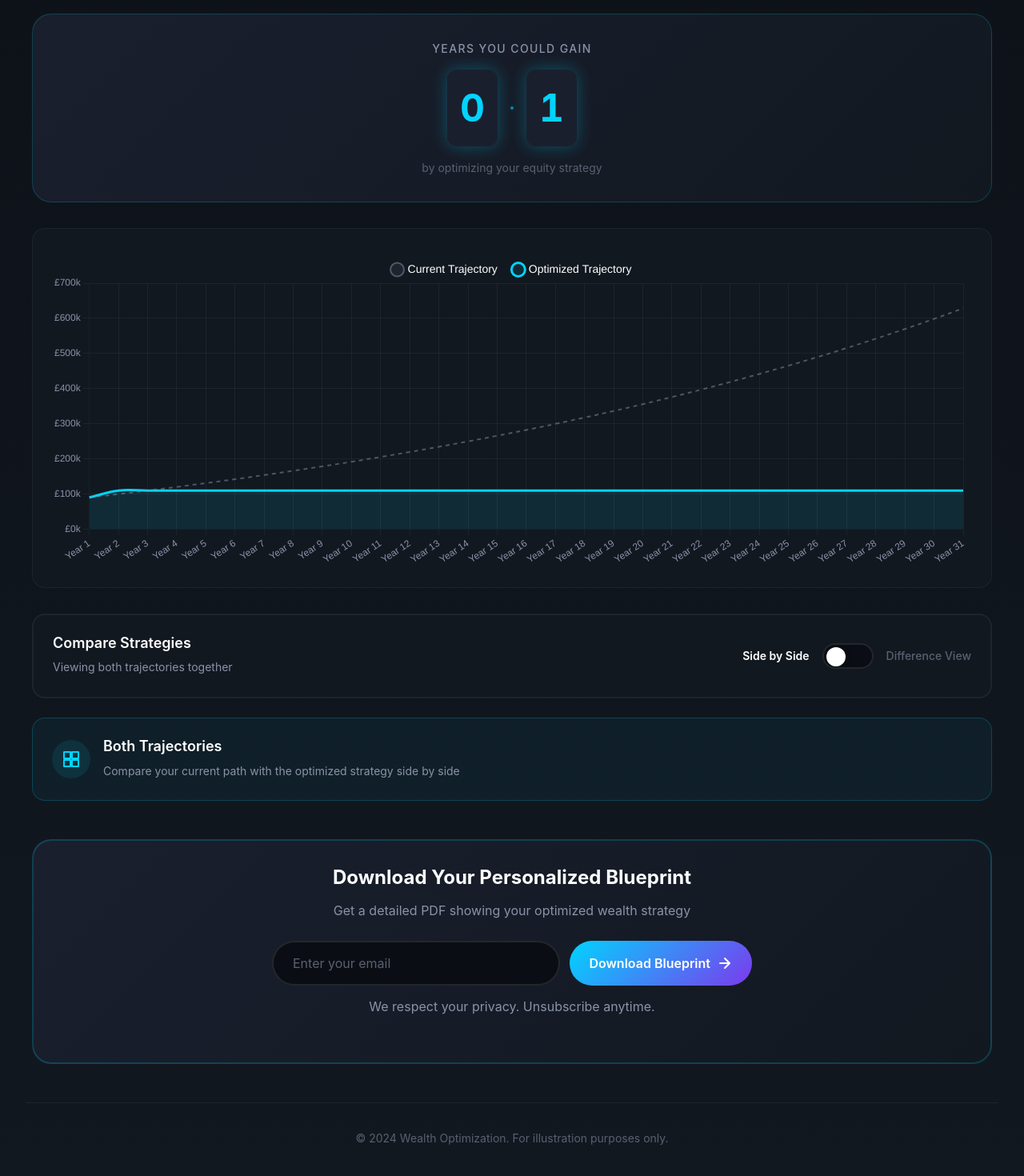
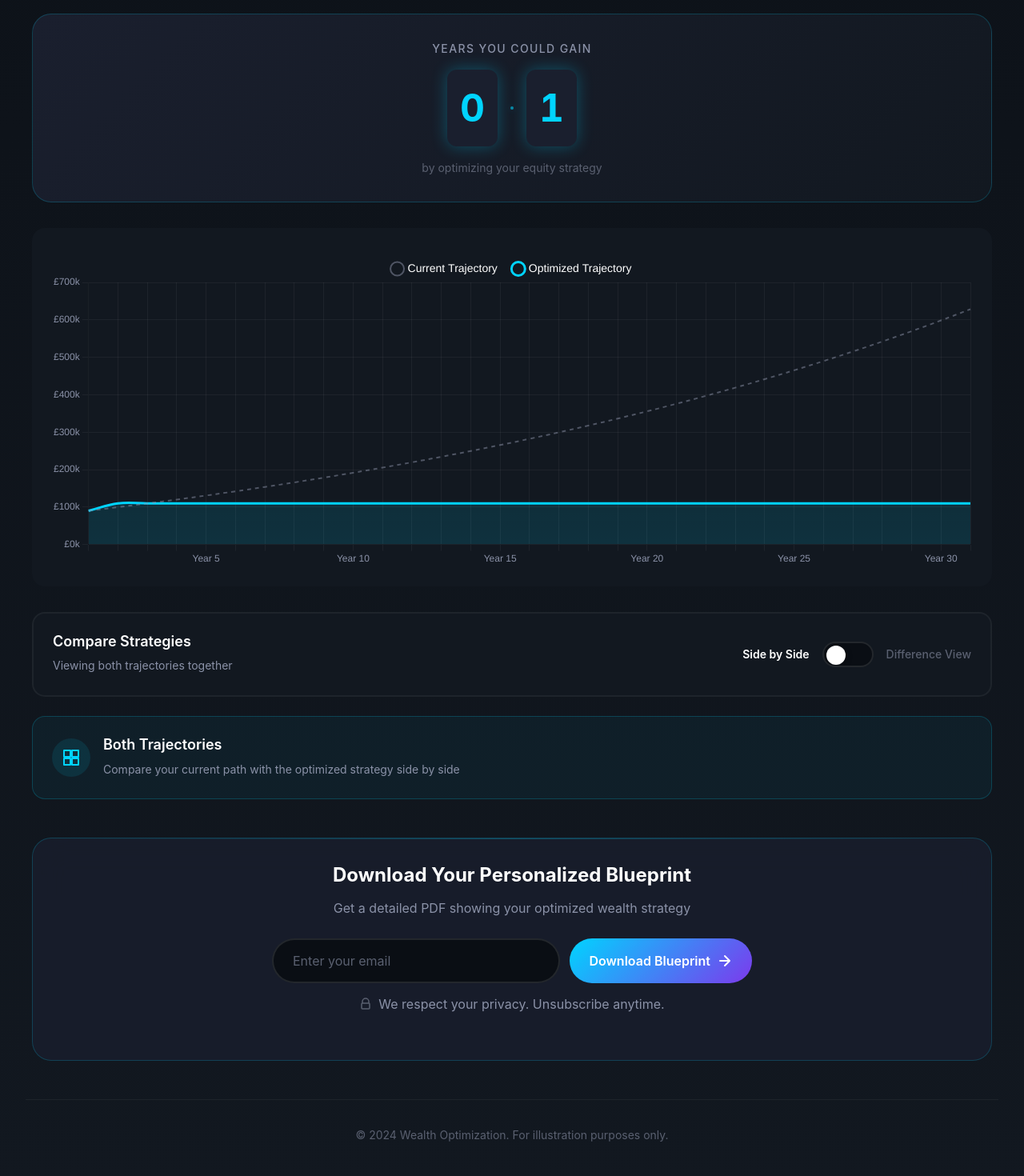
Before and after one commit to Harrysibbenga/fin-tech-flight-deck, a Vue app: page / in a window 1280 px wide. Shown: the part 1164-2634 px from the top of the page at 80% size. Built offline with nearby package versions, Linux system fonts and the light colour scheme.

Commit message:
feat: add glassmorphism to LeadGate and enhance LineChart styling

```diff
--- a/src/components/calculator/LeadGate.vue
+++ b/src/components/calculator/LeadGate.vue
@@ -43,6 +43,9 @@
         </div>
 
         <p class="privacy-note">
+          <svg width="16" height="16" viewBox="0 0 16 16" fill="none" xmlns="http://www.w3.org/2000/svg" class="lock-icon">
+            <path d="M12 7V5a4 4 0 00-8 0v2M4 7h8a1 1 0 011 1v5a1 1 0 01-1 1H4a1 1 0 01-1-1V8a1 1 0 011-1z" stroke="currentColor" stroke-width="1.5" stroke-linecap="round" stroke-linejoin="round"/>
+          </svg>
           We respect your privacy. Unsubscribe anytime.
         </p>
       </form>
@@ -125,10 +128,24 @@ const shareWhatsApp = () => {
 .lead-gate {
   margin: var(--spacing-12) 0;
   padding: var(--spacing-8);
-  background: var(--gradient-card);
-  border: 2px solid rgba(0, 212, 255, 0.2);
+  background: rgba(26, 31, 46, 0.8);
+  backdrop-filter: blur(20px);
+  -webkit-backdrop-filter: blur(20px);
+  border: 1px solid rgba(0, 212, 255, 0.2);
   border-radius: var(--radius-xl);
   text-align: center;
+  position: relative;
+  overflow: hidden;
+}
+
+.lead-gate::before {
+  content: '';
+  position: absolute;
+  top: 0;
+  left: 0;
+  right: 0;
+  height: 1px;
+  background: linear-gradient(90deg, transparent, rgba(0, 212, 255, 0.3), transparent);
 }
 
 .lead-gate-content h3 {
@@ -154,7 +171,7 @@ const shareWhatsApp = () => {
 .email-input {
   flex: 1;
   padding: var(--spacing-4) var(--spacing-6);
-  background: var(--bg-primary);
+  background: #0a0e14;
   border: 2px solid rgba(255, 255, 255, 0.1);
   border-radius: var(--radius-full);
   color: var(--text-primary);
@@ -165,8 +182,8 @@ const shareWhatsApp = () => {
 
 .email-input:focus {
   outline: none;
-  border-color: var(--accent-primary);
-  box-shadow: 0 0 0 4px rgba(0, 212, 255, 0.1);
+  border-color: #00d4ff;
+  box-shadow: 0 0 0 4px rgba(0, 212, 255, 0.2), 0 0 20px rgba(0, 212, 255, 0.3);
 }
 
 .email-input:invalid:not(:focus):not(:placeholder-shown) {
@@ -186,7 +203,7 @@ const shareWhatsApp = () => {
 
 .submit-button {
   padding: var(--spacing-4) var(--spacing-6);
-  background: var(--gradient-accent);
+  background: linear-gradient(135deg, #00d4ff 0%, #7c3aed 100%);
   border: none;
   border-radius: var(--radius-full);
   color: white;
@@ -203,7 +220,8 @@ const shareWhatsApp = () => {
 
 .submit-button:hover:not(:disabled) {
   transform: translateY(-2px);
-  box-shadow: 0 8px 24px rgba(0, 212, 255, 0.4);
+  box-shadow: 0 8px 24px rgba(0, 212, 255, 0.4),
+              0 0 20px rgba(0, 212, 255, 0.3);
 }
 
 .submit-button:active:not(:disabled) {
@@ -218,6 +236,18 @@ const shareWhatsApp = () => {
 .privacy-note {
   color: var(--text-tertiary);
   font-size: var(--text-xs);
+  display: flex;
+  align-items: center;
+  justify-content: center;
+  gap: var(--spacing-2);
+  margin-top: var(--spacing-3);
+}
+
+.lock-icon {
+  width: 16px;
+  height: 16px;
+  color: var(--text-tertiary);
+  flex-shrink: 0;
 }
 
 .success-download {
--- a/src/components/calculator/LineChart.vue
+++ b/src/components/calculator/LineChart.vue
@@ -98,7 +98,7 @@ const chartData = computed(() => {
         label: 'Current Trajectory',
         data: props.baselineData,
         borderColor: 'rgba(139, 146, 168, 0.5)',
-        backgroundColor: 'rgba(139, 146, 168, 0.1)',
+        backgroundColor: 'transparent',
         borderWidth: 2,
         borderDash: [5, 5],
         tension: 0.4,
@@ -110,7 +110,13 @@ const chartData = computed(() => {
         label: 'Optimized Trajectory',
         data: props.optimizedData,
         borderColor: '#00d4ff',
-        backgroundColor: 'rgba(0, 212, 255, 0.1)',
+        backgroundColor: (context) => {
+          const ctx = context.chart.ctx
+          const gradient = ctx.createLinearGradient(0, 0, 0, context.chart.height)
+          gradient.addColorStop(0, 'rgba(0, 212, 255, 0)')
+          gradient.addColorStop(1, 'rgba(0, 212, 255, 0.15)')
+          return gradient
+        },
         borderWidth: 3,
         tension: 0.4,
         pointRadius: 0,
@@ -140,10 +146,11 @@ const chartOptions = computed(() => {
 <style scoped>
 .chart-container {
   background: var(--bg-secondary);
-  border: 1px solid rgba(255, 255, 255, 0.05);
+  border: none;
   border-radius: var(--radius-lg);
   padding: var(--spacing-6);
   margin-bottom: var(--spacing-8);
+  outline: none;
 }
 
 @media (max-width: 768px) {
--- a/src/config/chart.config.js
+++ b/src/config/chart.config.js
@@ -24,6 +24,9 @@ export const CHART_OPTIONS = {
   interaction: {
     mode: 'index',
     intersect: false
+  },
+  layout: {
+    padding: 0
   },
   plugins: {
     legend: {
@@ -58,27 +61,40 @@ export const CHART_OPTIONS = {
     }
   },
   scales: {
-    x: {
+    y: {
       grid: {
-        color: CHART_COLORS.grid,
-        borderColor: 'rgba(255, 255, 255, 0.1)',
+        color: 'rgba(255, 255, 255, 0.05)',
+        borderColor: 'rgba(255, 255, 255, 0.05)',
         drawBorder: false
       },
       ticks: {
-        color: CHART_COLORS.text,
-        font: { size: 12 }
+        color: '#8b92a8',
+        font: { size: 12 },
+        callback: (value) => `£${(value / 1000).toFixed(0)}k`
       }
     },
-    y: {
+    x: {
       grid: {
-        color: CHART_COLORS.grid,
-        borderColor: 'rgba(255, 255, 255, 0.1)',
+        color: 'rgba(255, 255, 255, 0.05)',
+        borderColor: 'rgba(255, 255, 255, 0.05)',
         drawBorder: false
       },
       ticks: {
         color: CHART_COLORS.text,
         font: { size: 12 },
-        callback: (value) => `£${(value / 1000).toFixed(0)}k`
+        callback: function(value, index, ticks) {
+          const label = this.getLabelForValue(value)
+          // Only show labels for Year 5, Year 10, Year 15, etc.
+          if (label && label.includes('Year')) {
+            const yearNum = parseInt(label.replace('Year ', ''))
+            if (yearNum % 5 === 0 && yearNum > 0) {
+              return label
+            }
+          }
+          return ''
+        },
+        maxRotation: 0,
+        autoSkip: false
       }
     }
   }
```
